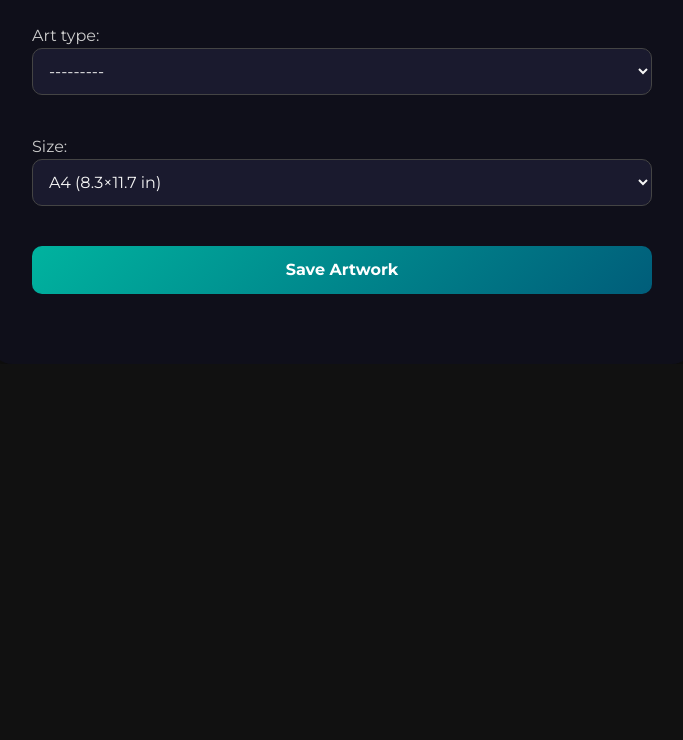
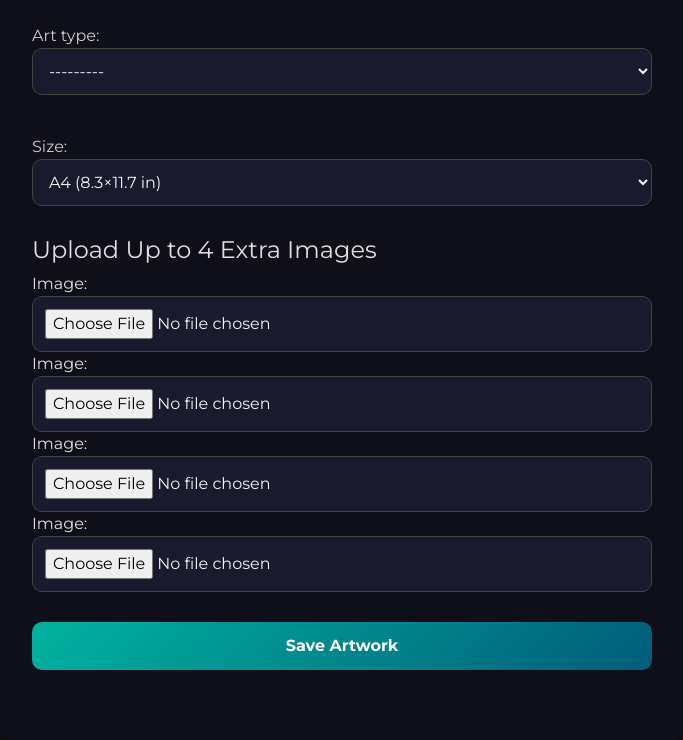
Before and after one commit to XtremeseOISHEE/Art-Gallery, a Django app: page /create/ in a window 1280 px wide. Shown: the part 1030-1770 px from the top of the page, without its empty margins (298-981 px from the left). Before the commit the page ends 1324 px from the top, so only its background shows below. Run offline with Django 5.2, Linux system fonts and the light colour scheme; a user stored in the database is signed in; data comes from the database, SQL or seed files in the repository; both versions use the stored data as it was after the commit; some libraries are stand-ins or nearby versions.

Commit message:
Added multiple image support - Maryam

```diff
--- a/artworks/forms.py
+++ b/artworks/forms.py
@@ -1,6 +1,6 @@
 from django import forms
-from .models import Artwork
-from .models import Artwork, SIZE_CHOICES, PIXEL_SIZE_CHOICES
+from .models import Artwork, ArtworkImage, SIZE_CHOICES, PIXEL_SIZE_CHOICES, EXTRA_IMAGES
+from django.forms import modelformset_factory, inlineformset_factory
 
 # class ArtworkForm(forms.ModelForm):
 #     class Meta:
@@ -35,3 +35,28 @@
         else:
             self.fields['size'].choices = SIZE_CHOICES
             self.fields['custom_size'].widget = forms.HiddenInput()
+
+
+# ArtworkImageFormSet = modelformset_factory(
+#     ArtworkImage,
+#     fields=('image',),
+#     extra=EXTRA_IMAGES,  # allow 2 additional images
+#     max_num=3
+# )
+
+# Optional: Custom ModelForm for ArtworkImage to add 'multiple' attribute to the file input
+class ArtworkImageForm(forms.ModelForm):
+    class Meta:
+        model = ArtworkImage
+        fields = ['image']  # don't add 'multiple' here
+
+# Inline formset for up to 4 images
+ArtworkImageFormSet = inlineformset_factory(
+    Artwork, ArtworkImage,
+    form=ArtworkImageForm,            # use the custom form to allow multi-select
+    fields=['image'],
+    extra=EXTRA_IMAGES,                          # show 4 empty file fields by default
+    max_num=EXTRA_IMAGES,                        # hard limit of 4 images
+    validate_max=True,                # enforce the max_num limit in validation
+    can_delete=True                   # allow removing an image form (optional)
+)
--- a/artworks/models.py
+++ b/artworks/models.py
@@ -77,6 +77,7 @@
     ('acrylic', 'Acrylic Frame (+৳250)'),
 ]
 
+EXTRA_IMAGES = 4
 
 
 class Artwork(models.Model):
@@ -101,6 +102,9 @@
     def __str__(self):
         return self.title
 
+class ArtworkImage(models.Model):
+    artwork = models.ForeignKey('Artwork', on_delete=models.CASCADE, related_name='extra_images')
+    image = models.ImageField(upload_to='artworks/extra/')
 
 
 @property
--- a/artworks/views.py
+++ b/artworks/views.py
@@ -1,7 +1,7 @@
 from django.shortcuts import render
 from django.shortcuts import render, get_object_or_404, redirect
 from .models import Artwork
-from .forms import ArtworkForm
+from .forms import ArtworkForm, ArtworkImageFormSet
 from django.contrib.auth.decorators import login_required
 from django.http import HttpResponseForbidden
 from django.contrib.auth.decorators import login_required, user_passes_test
@@ -10,7 +10,8 @@
 from django.contrib import messages
 
 
-from .models import Artwork, CATEGORY_CHOICES, ART_TYPE_CHOICES
+from .models import Artwork, ArtworkImage, CATEGORY_CHOICES, ART_TYPE_CHOICES
+from .forms import ArtworkForm  # your form remains same unless you customize
 
 def home(request):
     return render(request, 'artworks/home.html')
@@ -19,19 +20,31 @@
 def is_staff(user):
     return user.is_staff
 
-# Create Artwork
+
 @login_required
 def artwork_create(request):
     if request.method == 'POST':
         form = ArtworkForm(request.POST, request.FILES)
-        if form.is_valid():
+        formset = ArtworkImageFormSet(request.POST, request.FILES)
+
+        if form.is_valid() and formset.is_valid():
             artwork = form.save(commit=False)
             artwork.artist = request.user
             artwork.save()
+            form.save_m2m()
+
+            for image_form in formset:
+                if image_form.cleaned_data:
+                    image = image_form.save(commit=False)
+                    image.artwork = artwork
+                    image.save()
+
             return redirect('artwork_detail', pk=artwork.pk)
     else:
         form = ArtworkForm()
-    return render(request, 'artworks/artwork_form.html', {'form': form})
+        formset = ArtworkImageFormSet()
+
+    return render(request, 'artworks/artwork_form.html', {'form': form, 'formset': formset})
 
 # Edit Artwork
 @login_required
--- a/templates/artworks/artwork_form.html
+++ b/templates/artworks/artwork_form.html
@@ -72,7 +72,22 @@
     <form method="post" enctype="multipart/form-data">
         {% csrf_token %}
         {{ form.as_p }}
+
+        <!-- Add multiple image upload fields via formset -->
+        {{ formset.management_form }}
+        <div class="extra-images-formset">
+            <h4>Upload Up to 4 Extra Images</h4>
+            {% for image_form in formset %}
+                <div class="form-group">
+                    {{ image_form.image.label_tag }}
+                    {{ image_form.image }}
+                    {{ image_form.image.errors }}
+                </div>
+            {% endfor %}
+        </div>
+
         <button type="submit">Save Artwork</button>
     </form>
 </div>
+
 {% endblock %}
```
Also changed, not shown: artworks/admin.py (+10 -2 lines), templates/artworks/artwork_detail.html (+14 -3 lines), artworks/migrations/0005_artworkimage.py (added), db.sqlite3, media/artwork/Designart-_Orange-Bold-Waterfall-Sunrise-Art.jpg (added), media/artwork/il_1588xN.3306969830_j42u.jpg (added), media/artworks/extra/Designart--Abstract-Wall-Art_2.jpg (added), media/artworks/extra/Designart-_Orange-Bold-Waterfall-Sunrise-1.jpg (added), media/artworks/extra/Designart-_Waves-Bl1.jpg (added), media/artworks/extra/il_1588xN.3306969834_5i72.avif (added), media/artworks/extra/il_1588xN.3354666689_p2p1.jpg (added).
